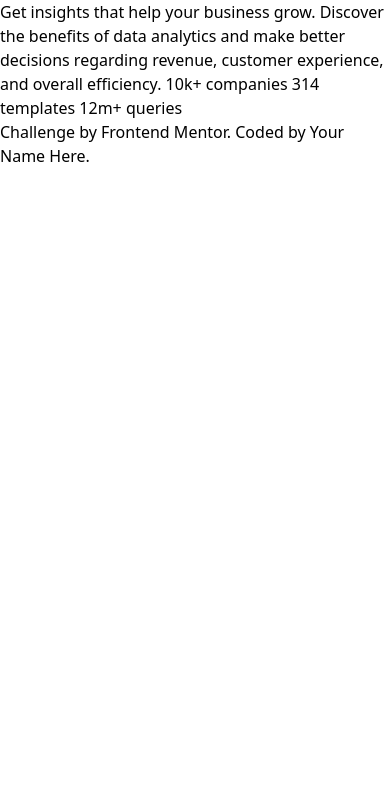
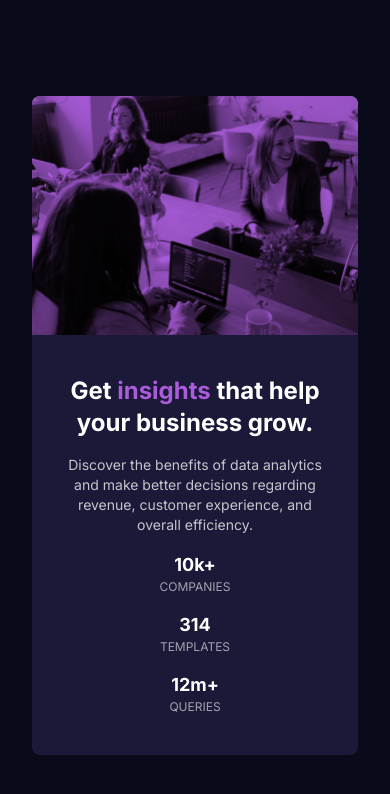
Before and after one commit to JustinByrne/FM-Stats-preview-card-component, a website: page index.html in a window 390 px wide. Drawn offline with Linux system fonts and the light colour scheme.

Commit message:
Added semi mobile view

```diff
--- a/index.html
+++ b/index.html
@@ -3,27 +3,64 @@
 <head>
   <meta charset="UTF-8">
   <meta name="viewport" content="width=device-width, initial-scale=1.0"> <!-- displays site properly based on user's device -->
+  <link rel="icon" type="image/png" sizes="32x32" href="./images/favicon-32x32.png">
+  <title>Frontend Mentor | Stats preview card component</title>
+  <link href="./tailwind.css" rel="stylesheet">
+  <link rel="preconnect" href="https://fonts.googleapis.com">
+  <link rel="preconnect" href="https://fonts.gstatic.com" crossorigin>
+  <link href="https://fonts.googleapis.com/css2?family=Inter:wght@400;700&family=Lexend+Deca&display=swap" rel="stylesheet">
+</head>
+<body class="bg-darkBlue">
+  <div class="relative px-8 py-24 flex justify-center h-auto">
+    <div class="bg-desaturatedBlue text-white rounded-lg overflow-hidden w-full">
+      <div class="relative">
+        <div class="absolute top-0 bottom-0 left-0 right-0 bg-accent mix-blend-multiply"></div>
+        <img class="" src="./images/image-header-mobile.jpg">
+      </div>
+      <div class="flex flex-col space-y-4 px-7 py-10">
+        <h1 class="text-2xl font-bold text-center font-inter">
+          Get <span class="text-accent">insights</span> that help your business grow.
+        </h1>
 
-  <link rel="icon" type="image/png" sizes="32x32" href="./images/favicon-32x32.png">
+        <div class="font-inter text-center text-white/75 text-sm">
+          Discover the benefits of data
+          analytics and make better decisions
+          regarding revenue, customer
+          experience, and overall efficiency.
+        </div>
 
-  <title>Frontend Mentor | Stats preview card component</title>
-
-  <link href="./tailwind.css" rel="stylesheet">
-</head>
-<body>
-
-  Get insights that help your business grow.
-
-  Discover the benefits of data analytics and make better decisions regarding revenue, customer
-  experience, and overall efficiency.
-
-  10k+ companies
-  314 templates
-  12m+ queries
-
-  <div class="attribution">
-    Challenge by <a href="https://www.frontendmentor.io?ref=challenge" target="_blank">Frontend Mentor</a>.
-    Coded by <a href="#">Your Name Here</a>.
+        <div class="grid grid-cols-1 gap-4">
+          <div class="flex flex-col text-center">
+            <p class="font-inter font-bold text-lg">
+              10k+
+            </p>
+            <p class="text-white/60 uppercase text-xs font-inter">
+              companies
+            </p>
+          </div>
+          <div class="flex flex-col text-center">
+            <p class="font-inter font-bold text-lg">
+              314
+            </p>
+            <p class="text-white/60 uppercase text-xs font-inter">
+              templates
+            </p>
+          </div>
+          <div class="flex flex-col text-center">
+            <p class="font-inter font-bold text-lg">
+              12m+
+            </p>
+            <p class="text-white/60 uppercase text-xs font-inter">
+              queries
+            </p>
+          </div>
+        </div>
+      </div>
+    </div>
+    <!-- <div class="attribution">
+      Challenge by <a href="https://www.frontendmentor.io?ref=challenge" target="_blank">Frontend Mentor</a>.
+      Coded by <a href="#">Justin Byrne</a>.
+    </div> -->
   </div>
 </body>
 </html>
```
Also changed, not shown: tailwind.css.
